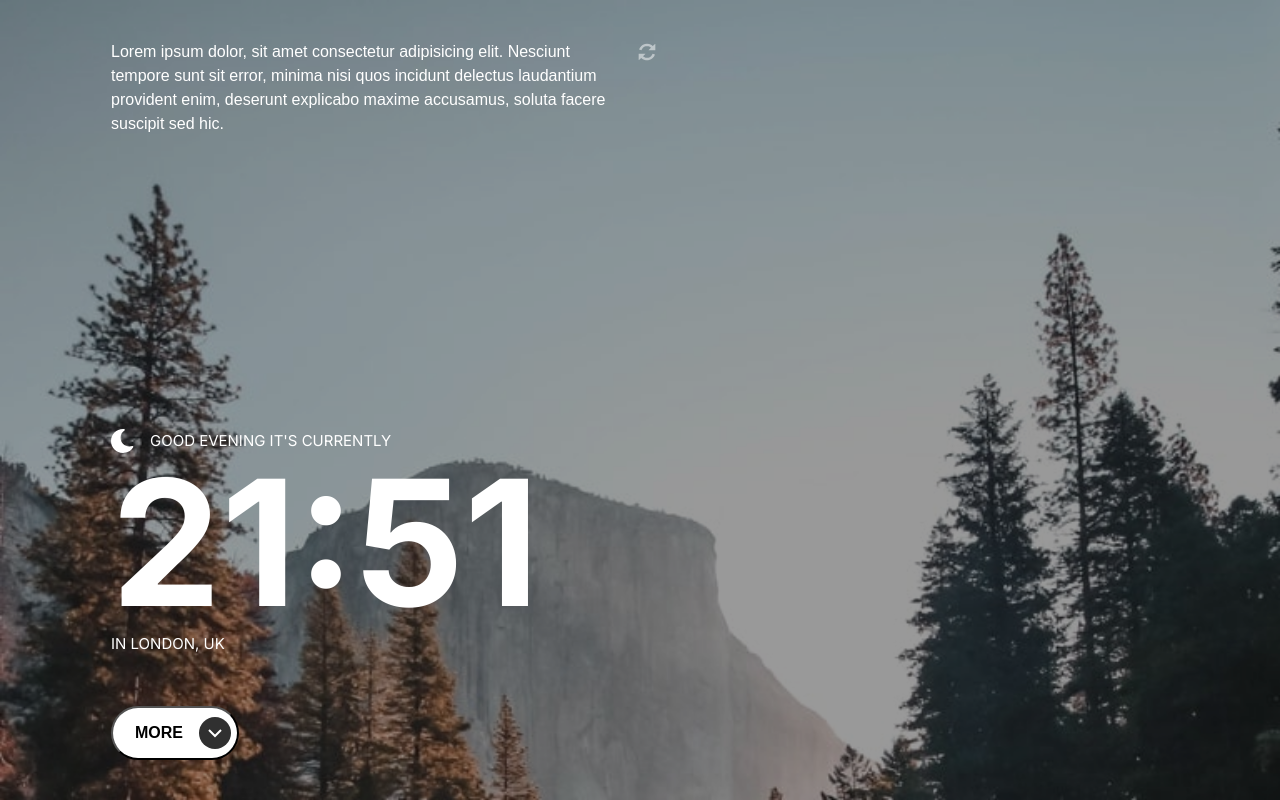
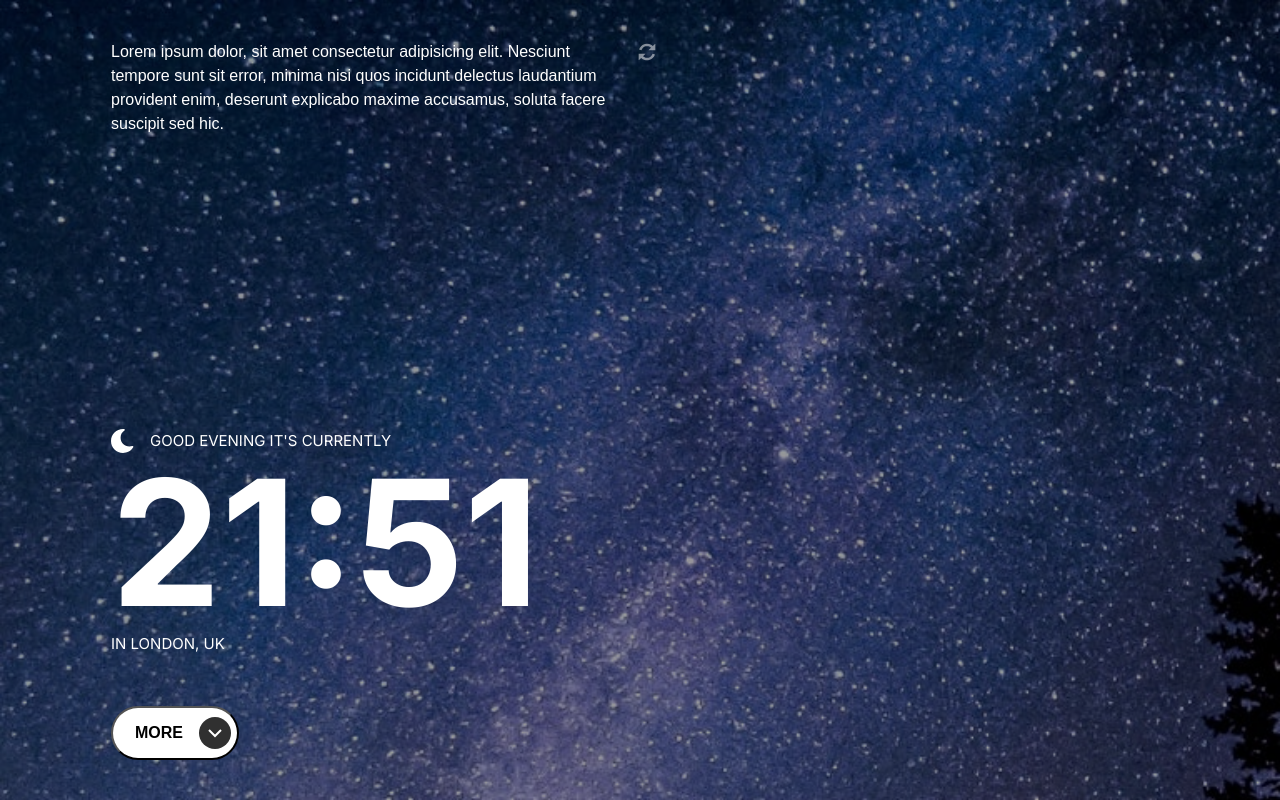
Before and after one commit to AlecANL/clock-app, a React (Vite) app: page / in a window 1280 px wide. Built offline with nearby package versions, Linux system fonts and the light colour scheme.

Commit message:
feat(clock-app): fix hour validation to show night mode.

```diff
--- a/src/hooks/useBackgroundCurrentPeriodDay.ts
+++ b/src/hooks/useBackgroundCurrentPeriodDay.ts
@@ -8,7 +8,7 @@ export function useBackGroundCurrentPeriodDay() {
   enum ETiming {
     DAY = 'day',
     NIGHT = 'night',
-    INIT_NIGHT = 16,
+    INIT_NIGHT = 18,
     INIT_DAY = 5,
   }
 
--- a/src/styles/tools/_bg_day_period.scss
+++ b/src/styles/tools/_bg_day_period.scss
@@ -13,10 +13,10 @@
 }
 
 @mixin bgNightPeriod() {
-  background-image: url('/src/assets/mobile/bg-image-daytime.jpg');
+  background-image: url('/src/assets/mobile/bg-image-nighttime.jpg');
 
   @include responsive.from(md) {
-    background-image: url('/src/assets/tablet/bg-image-daytime.jpg');
+    background-image: url('/src/assets/tablet/bg-image-nighttime.jpg');
   }
 
   @include responsive.from(lg) {
```
